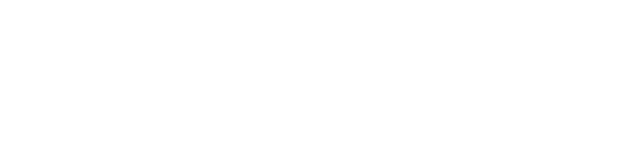
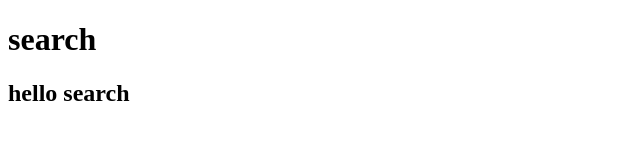
Before and after one commit to santhoshkumaritla/splitmate, a plain HTML site: page search.html in a window 1280 px wide. Shown: the whole page, without its empty margins (0-640 px from the left). Drawn offline with Linux system fonts and the light colour scheme.

Commit message:
search updated

```diff
--- a/search.html
+++ b/search.html
@@ -6,6 +6,7 @@
     <title>Document</title>
 </head>
 <body>
-
+    <h1>search</h1>
+    <h2>hello search</h2>
 </body>
 </html>
```
